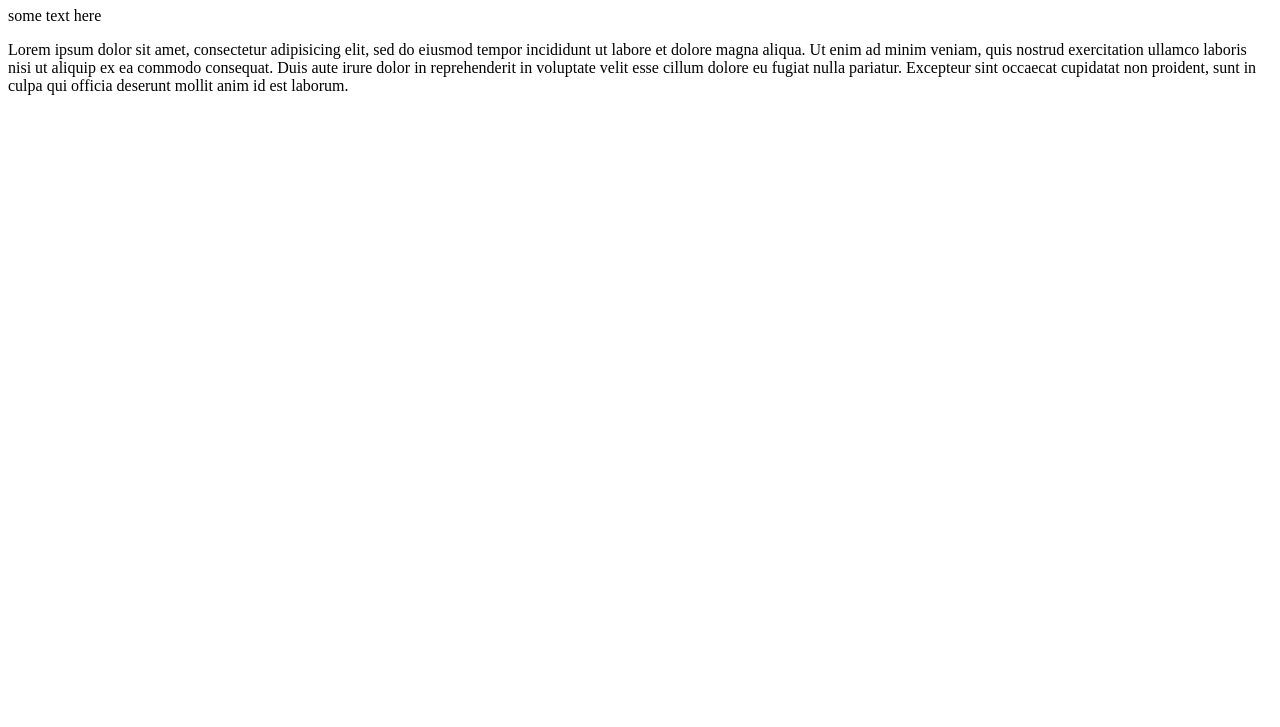
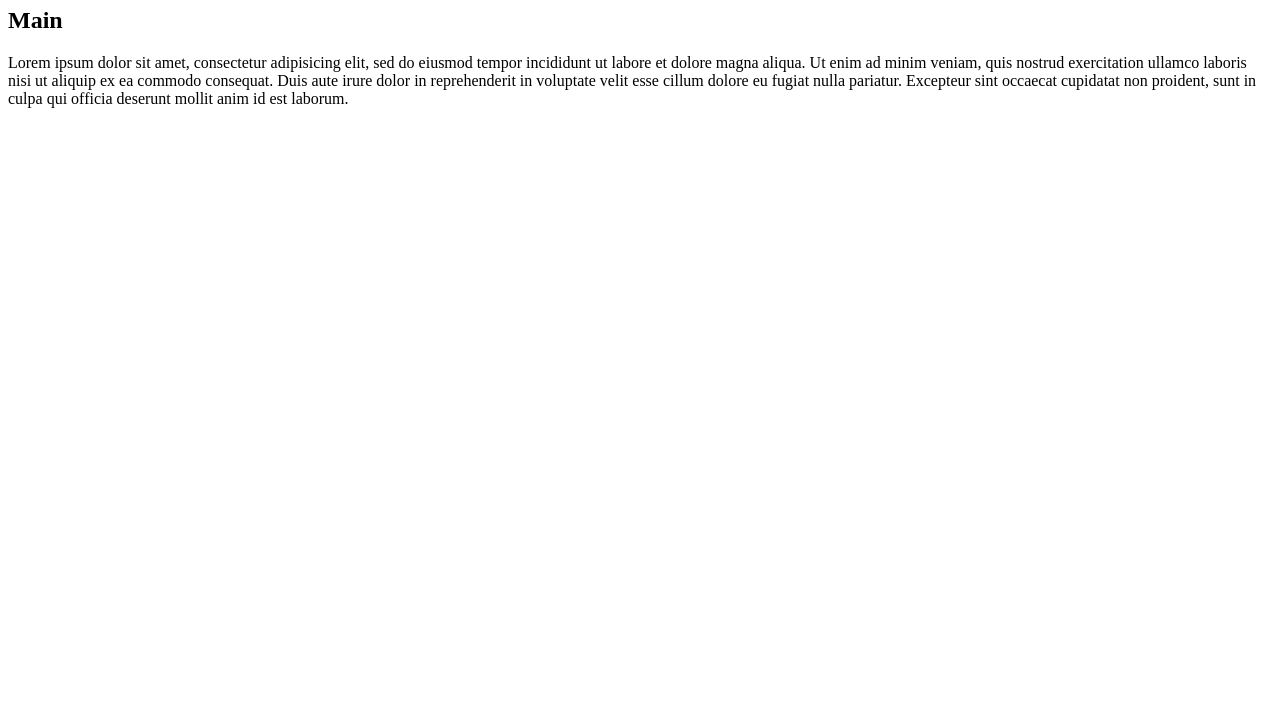
Before and after one commit to yaroslav-korol/my-site-test-, a plain HTML site: page index.html in a window 1280 px wide. Shown: the part 73-800 px from the top of the page. Drawn offline with Linux system fonts and the light colour scheme; files that its build step writes are made by us from their sources.

Commit message:
third commit

```diff
--- a/index.html
+++ b/index.html
@@ -6,8 +6,11 @@
 	<link rel="stylesheet" type="text/css" href="css/style.css">
 </head>
 <body>
+
 	<h1>Site here</h1>
-	<p>some text here</p>
+
+	<h2>Main</h2>
+
 	<p>
 		Lorem ipsum dolor sit amet, consectetur adipisicing elit, sed do eiusmod
 		tempor incididunt ut labore et dolore magna aliqua. Ut enim ad minim veniam,
```
